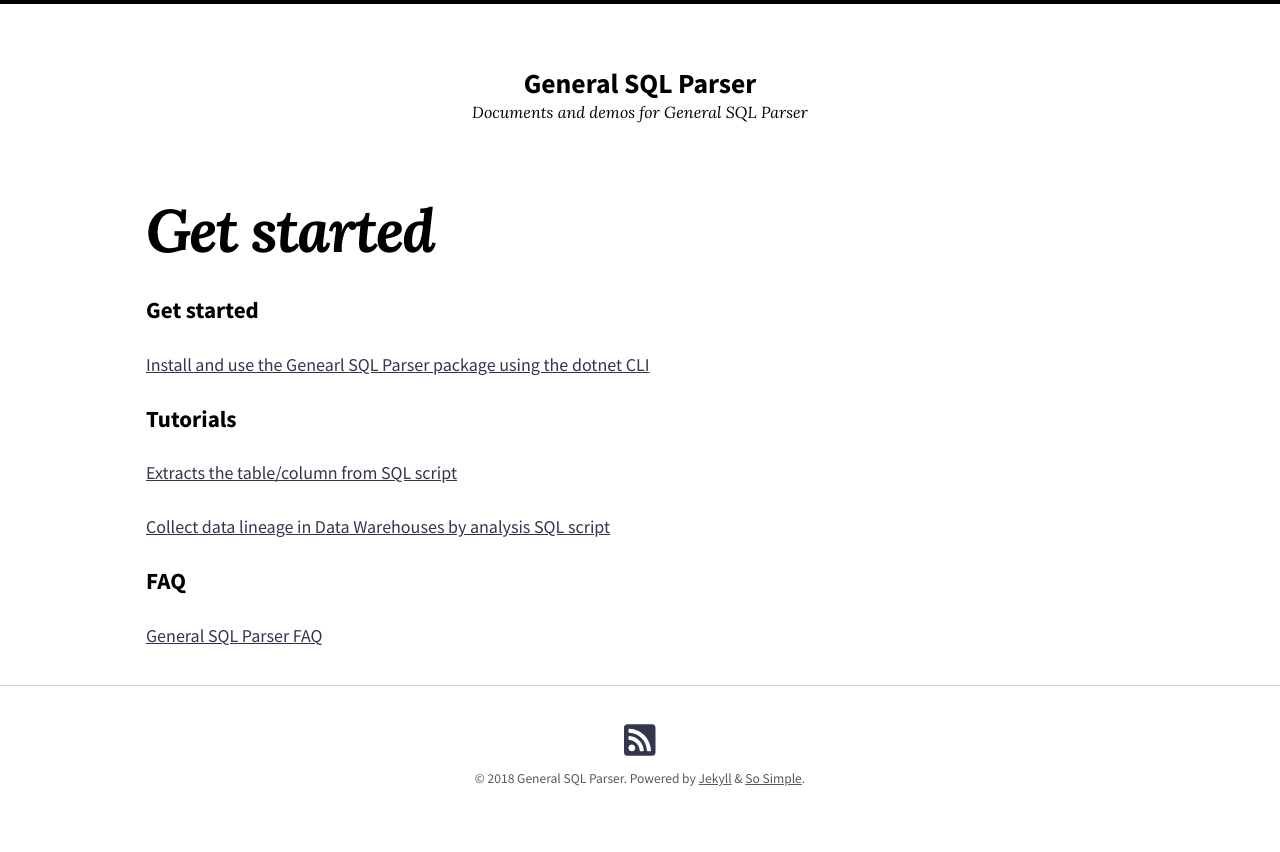
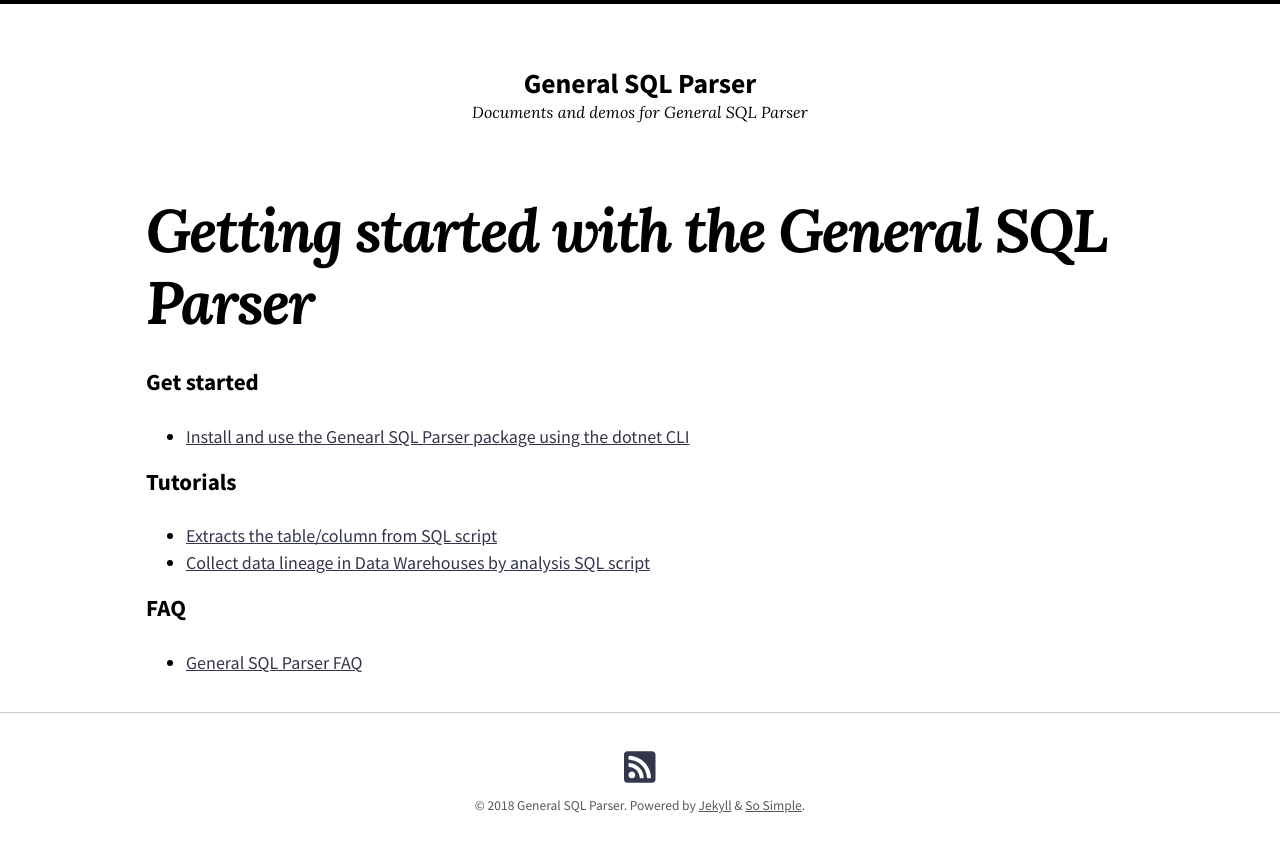
Before and after one commit to sqlparser/gspHome, a Jekyll site: the page built from index.md, in a window 1280 px wide. Shown: the top 852 px of the page. Built offline with Jekyll 4.4.1, drawn with Linux system fonts in a browser that asks for light colours; nearby versions of some CDN libraries; our own code applies the rules of GitHub Pages for plain Markdown files.

Commit message:
renew title

```diff
--- a/index.md
+++ b/index.md
@@ -1,6 +1,6 @@
 ---
 layout: page
-Title: "Getting started with the General SQL Parser"
+title: "Getting started with the General SQL Parser"
 excerpt: "Documents and demos for general SQL parser"
 show_excerpts: true
 paginate: true
@@ -9,13 +9,12 @@
 
 ### Get started
 
-[Install and use the Genearl SQL Parser package using the dotnet CLI](/gsp-dotnet-library-install.html)
+- [Install and use the Genearl SQL Parser package using the dotnet CLI](/gsp-dotnet-library-install.html)
 
 ### Tutorials
 
-[Extracts the table/column from SQL script](gsp-demo-get-table-column.html)
-
-[Collect data lineage in Data Warehouses by analysis SQL script](gsp-demo-data-lineage.html)
+- [Extracts the table/column from SQL script](gsp-demo-get-table-column.html)
+- [Collect data lineage in Data Warehouses by analysis SQL script](gsp-demo-data-lineage.html)
 
 ### FAQ
-[General SQL Parser FAQ](gsp-faq.html)
+- [General SQL Parser FAQ](gsp-faq.html)
```
